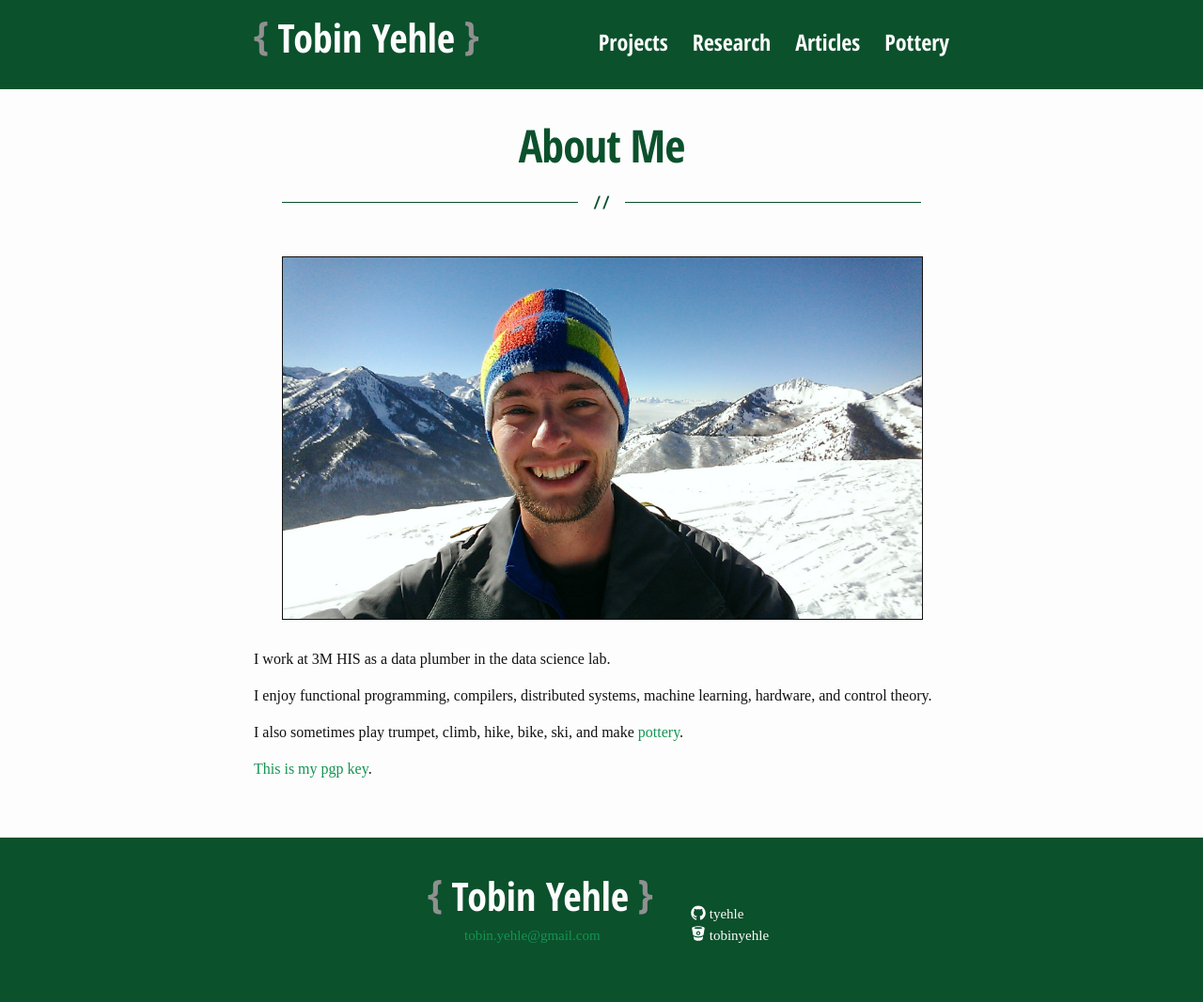
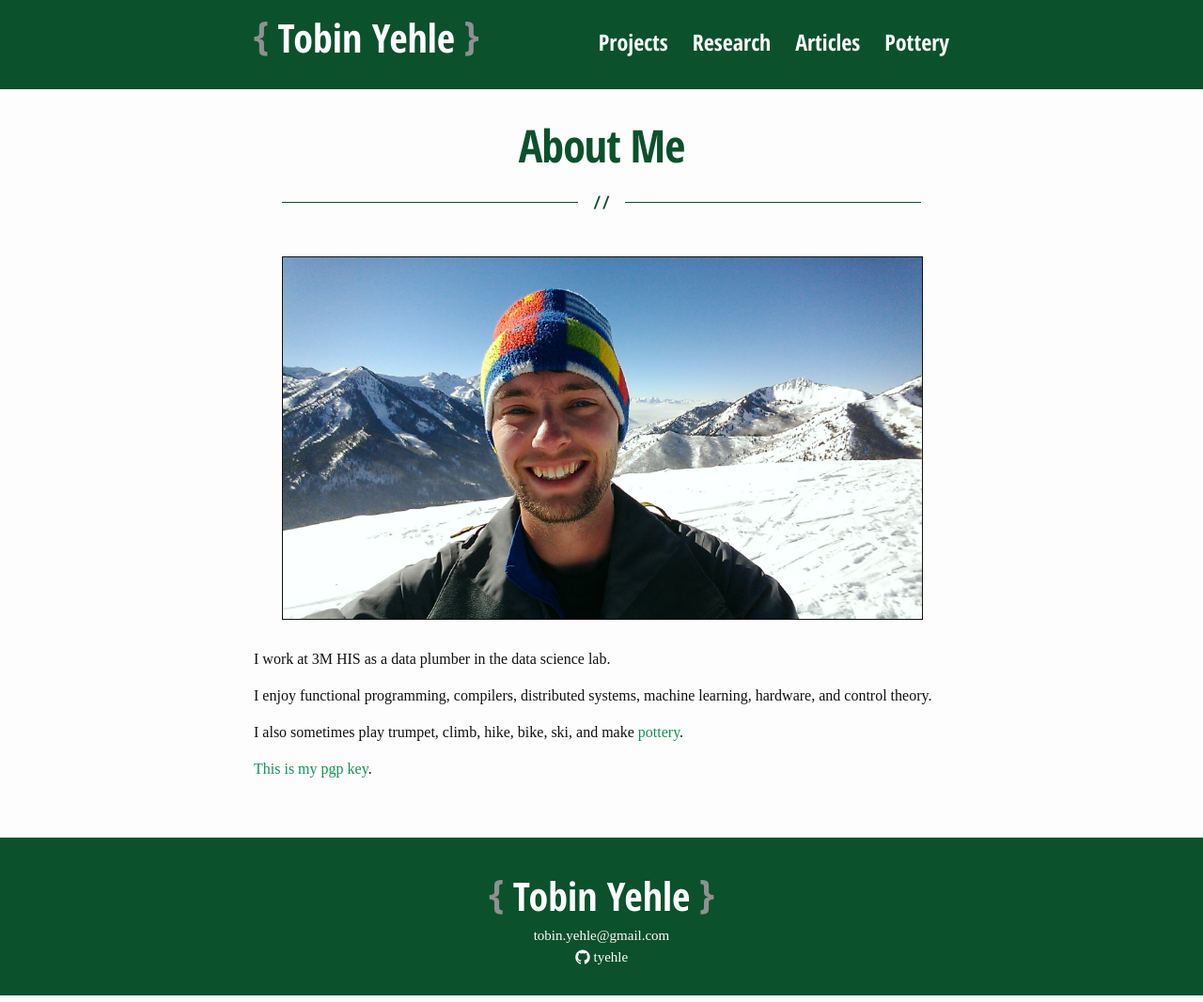
Before and after one commit to tyehle/tyehle.github.io, a Jekyll site: the page built from index.md, in a window 1280 px wide. Shown: the whole page at 94% size. Built offline with Jekyll 4.4.1, drawn with Linux system fonts in a browser that asks for light colours; some web fonts are replaced.

Commit message:
fix site footer

```diff
--- a/_config.yml
+++ b/_config.yml
@@ -16,7 +16,7 @@ url: "http://tobin.yehle.us" # the base hostname & protocol for your site
 repository: tyehle/tyehle.github.io
 # twitter_username:
 github_username:  tyehle
-bitbucket_username: tobinyehle
+# bitbucket_username: tobinyehle
 
 nav_pages: ['Projects', 'Research', 'Articles', 'Pottery']
 unlisted_posts: []
--- a/_includes/footer.html
+++ b/_includes/footer.html
@@ -2,35 +2,12 @@
 
   <div class="wrapper">
 
-    <div class="footer-col-wrapper">
-      <div class="footer-col footer-col-1">
-        {% include title.html %}
-        <br>
-        <a class="footer-contact" href="mailto:{{ site.email }}">{{ site.email }}</a>
-      </div>
-
-      <div class="footer-col footer-col-2">
-        <ul class="social-media-list">
-          {% if site.github_username %}
-          <li>
-            {% include icon-github.html username=site.github_username %}
-          </li>
-          {% endif %}
-
-          {% if site.bitbucket_username %}
-          <li>
-            {% include icon-bitbucket.html username=site.bitbucket_username %}
-          </li>
-          {% endif %}
-
-          {% if site.twitter_username %}
-          <li>
-            {% include icon-twitter.html username=site.twitter_username %}
-          </li>
-          {% endif %}
-        </ul>
-      </div>
-
+    <div class="footer-wrapper">
+      {% include title.html %}
+      <br>
+      <a class="footer-contact" href="mailto:{{ site.email }}">{{ site.email }}</a>
+      <br>
+      {% if site.github_username %} {% include icon-github.html username=site.github_username %} {% endif %}
     </div>
 
   </div>
--- a/_sass/_base.scss
+++ b/_sass/_base.scss
@@ -239,5 +239,5 @@ pre {
 
     // move icons up a bit
     position: relative;
-    bottom: 3px;
+    bottom: 1px;
 }
--- a/_sass/_layout.scss
+++ b/_sass/_layout.scss
@@ -154,6 +154,15 @@
     margin-left: 0;
 }
 
+.footer-wrapper {
+    font-size: 15px;
+    color: $grey-color;
+    width: fit-content;
+    margin: auto;
+    text-align: center;
+    @extend %clearfix;
+}
+
 .footer-col-wrapper {
     font-size: 15px;
     color: $grey-color;
@@ -197,7 +206,7 @@
 }
 
 .footer-contact {
-    margin-left: 39px;
+    color: $white-color;
 }
 
 .username {
```
